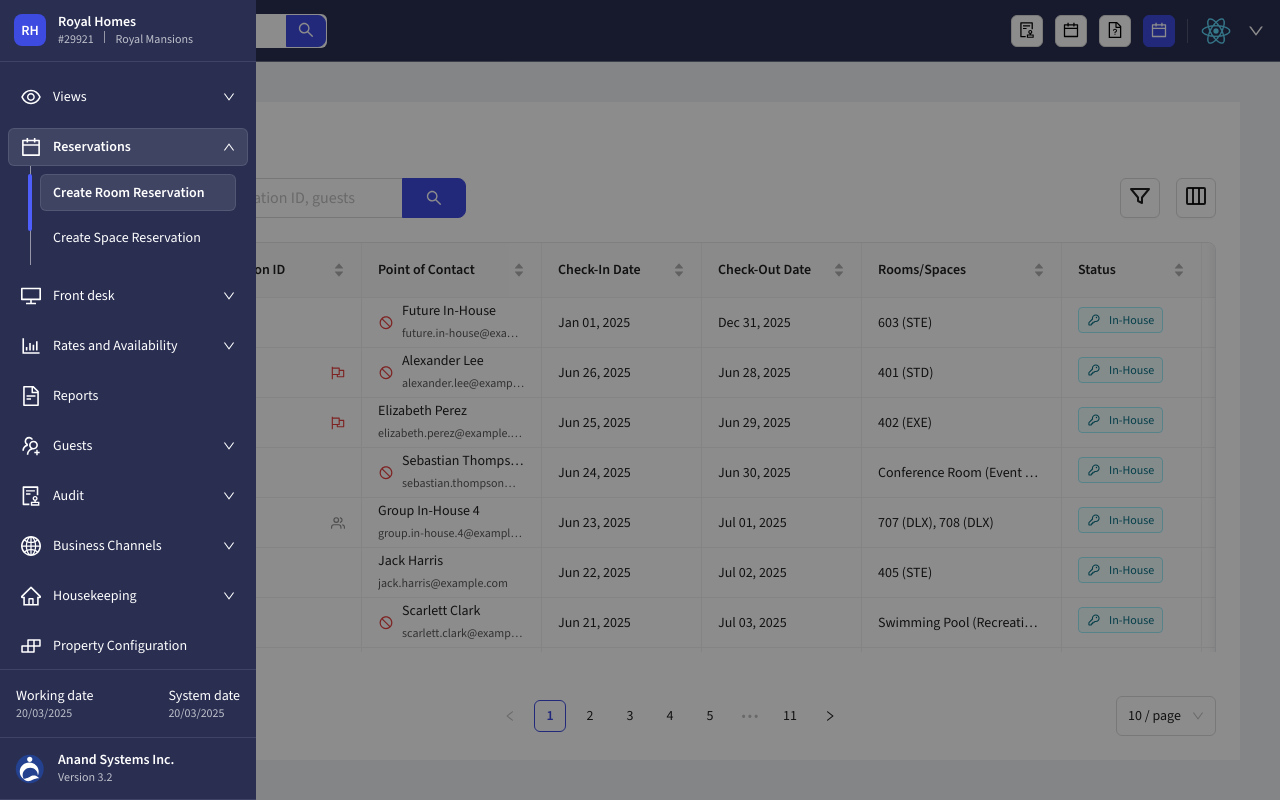
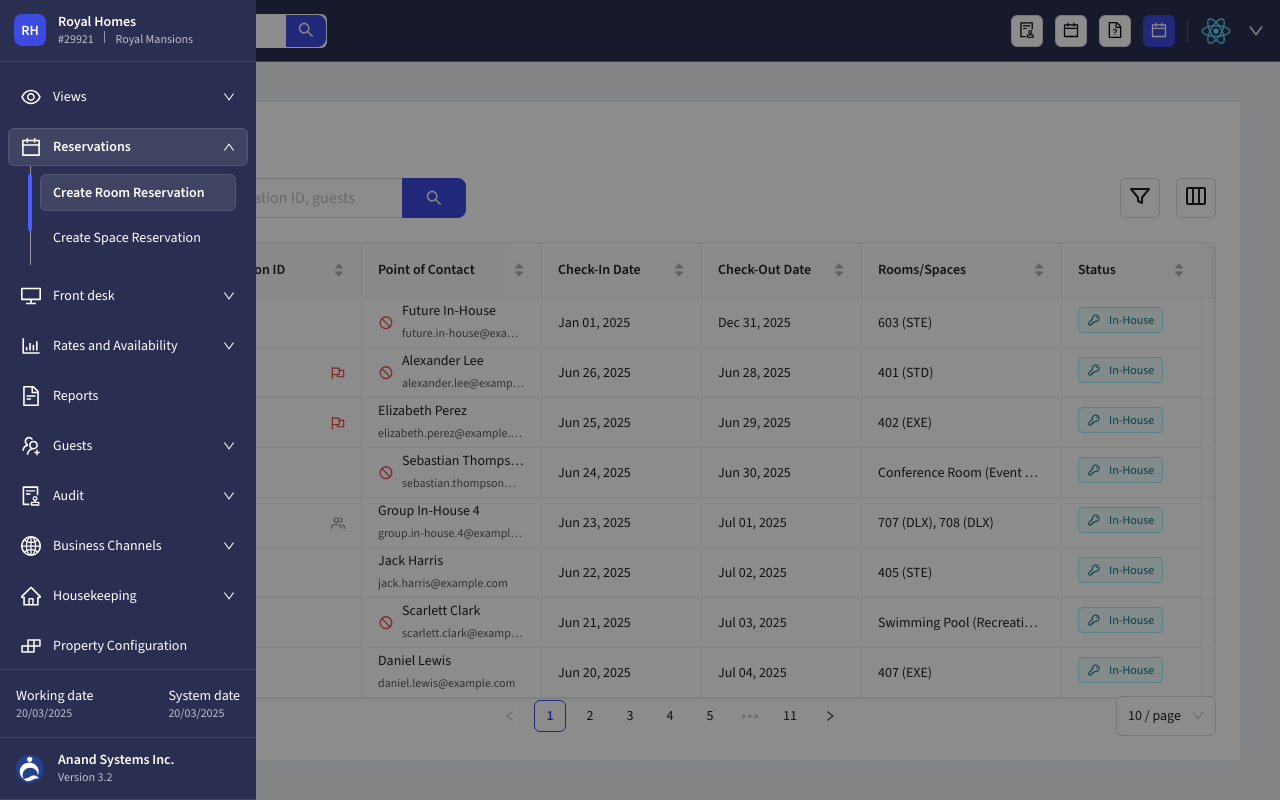
Before and after one commit to yutikaFountane/ASI, a React (Create React App) app: page /batch-folio in a window 1280 px wide. Built offline with nearby package versions, Linux system fonts and the light colour scheme.

Commit message:
Increased the table span to accomodate the netire white space

```diff
--- a/src/pages/BatchFolio.css
+++ b/src/pages/BatchFolio.css
@@ -327,9 +327,37 @@ html, body, * {
   display: flex;
   flex-direction: column;
   min-height: 0;
-  width: 100%;
-  margin-bottom: 32px !important; /* Increased space below table */
-  overflow: hidden;
+  /* Ensure the table fills the vertical space */
+}
+
+.table-wrapper .ant-table-wrapper {
+  flex: 1 1 auto;
+  display: flex;
+  flex-direction: column;
+  min-height: 0;
+  height: 100%;
+}
+
+.table-wrapper .ant-table {
+  flex: 1 1 auto;
+  display: flex;
+  flex-direction: column;
+  min-height: 0;
+  height: 100%;
+}
+
+.table-wrapper .ant-table-container {
+  flex: 1 1 auto;
+  display: flex;
+  flex-direction: column;
+  min-height: 0;
+  height: 100%;
+}
+
+.table-wrapper .ant-table-content {
+  flex: 1 1 auto;
+  min-height: 0;
+  height: 100%;
 }
 
 .ant-table-selection-column,
```
